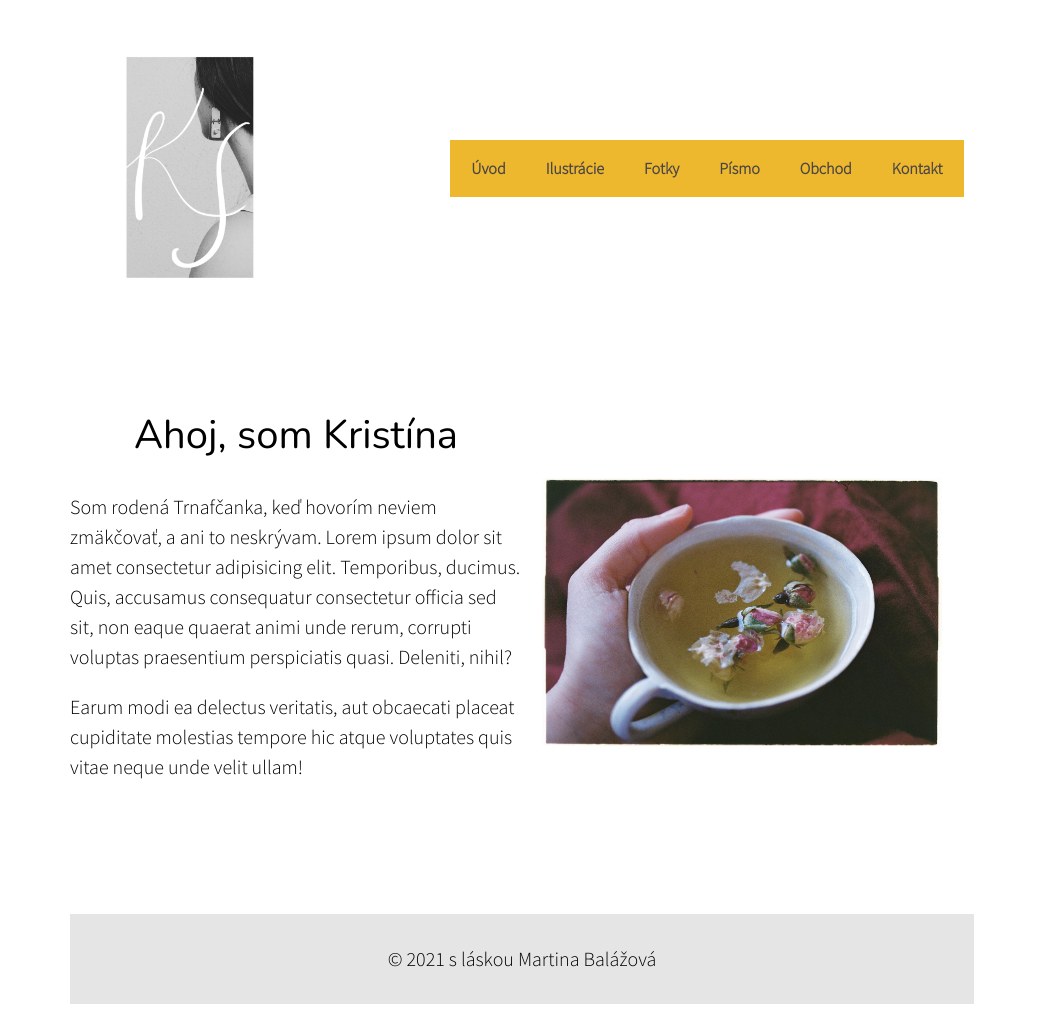
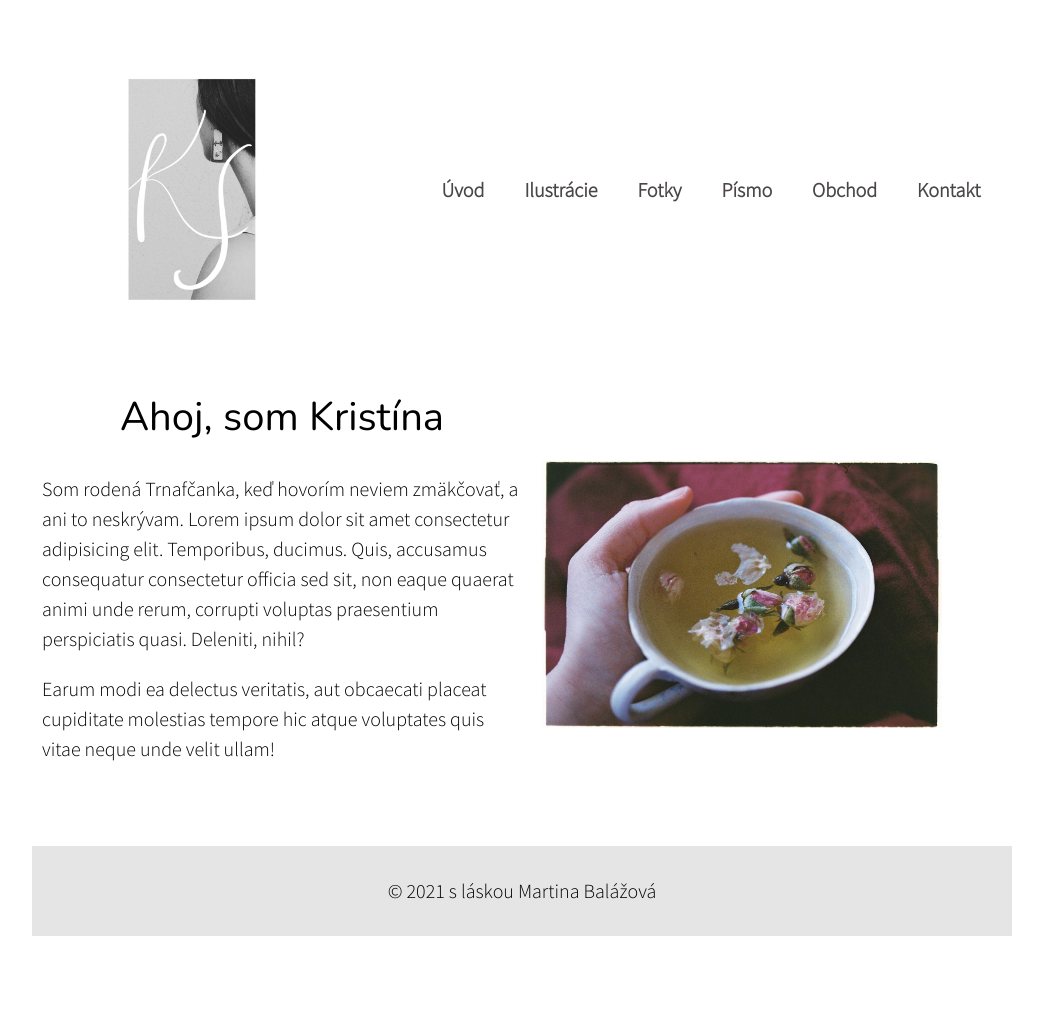
Before and after one commit to MartBal/slodickaweb, an Eleventy site: page index.html in a window 1280 px wide. Shown: the whole page, without its empty margins (118-1161 px from the left). After the commit the page ends 966 px from the top, so only its background shows below. Built offline with nearby package versions, Linux system fonts and the light colour scheme; Eleventy itself is replaced by a stand-in of ours; files that its build step writes are made by us from their sources.

Commit message:
width, menu

```diff
--- a/css/style.css
+++ b/css/style.css
@@ -151,6 +151,18 @@ h2 {
 
 @media screen and (min-width: 800px) {
 
+  body {
+    font-size: 20px;
+    max-width: 1000px;
+    margin: 20px 140px;
+  }
+
+ /*  .main {
+    margin: 30px 0;
+    padding: 30px 170px;
+    max-width: none;
+  } */
+
      /*  -----  HEADER ----- */
 
   .menu__toggler {
@@ -159,22 +171,26 @@ h2 {
 
   .menu__list {
     display: flex !important;
+    background-color: transparent;
+  }
+
+  .menu__link {
+    display: block;
+    padding: 15px 20px;
+    color: #4b4646;
+    text-decoration: none;
+    font-weight: bold;
+    font-size: 20px;
   }
 
   .header {
     display: flex;
     justify-content: space-between;
     align-items: center;
-    margin: 0px 180px 10px 140px;
   }
 
   .header__logo {
     max-width: 300px;
-  }
-
-  body {
-    font-size: 20px;
-    max-width: none;
   }
 
   h1 {
@@ -185,21 +201,6 @@ h2 {
     font-size: 1.5em;
     margin-bottom: 30px;
   }
-
-  .menu__link {
-  display: block;
-  padding: 15px 20px;
-  color: #4b4646;
-  text-decoration: none;
-  font-weight: bold;
-}
-
-.main {
-  margin: 30px 0;
-  padding: 30px 170px;
-  max-width: none;
-}
-
 
 
      /* -----  INDEX  ----- */
@@ -221,7 +222,7 @@ h2 {
 
   .photos__grid {
     display: grid;
-    grid-template-columns: repeat(4, 200px);
+    grid-template-columns: repeat(4, calc((100% - 40px) / 4));
     gap: 15px;
   }
 
@@ -240,40 +241,19 @@ h2 {
 
   .illustrations__grid, .writing__grid {
     display: grid;
-    grid-template-columns: repeat(3, 300px);
+    grid-template-columns: repeat(3, calc((100% - 60px) / 3));
     gap: 20px;
   }
 
      /*  -----  KONTAKT ----- */
 
-  /* .check {
-    position: absolute;
-    left: -9999px;
-  }
 
-  .box {
-    border: none;
-    padding: 20px;
-    background-color: rgb(248, 241, 225);
-  }
-
-  .box label {
-    display: block;
-  }
-
-  .box .text {
-    display: none;;
-  }
-
-  .check:checked ~ .text {
-    display: block;
-  } */
 
      /*  -----  FOOTER ----- */
 
   .footer {
     padding: 30px;
-    margin: 0 170px;
+    max-width: 1100px;
     text-align: center;
   }
 
```
